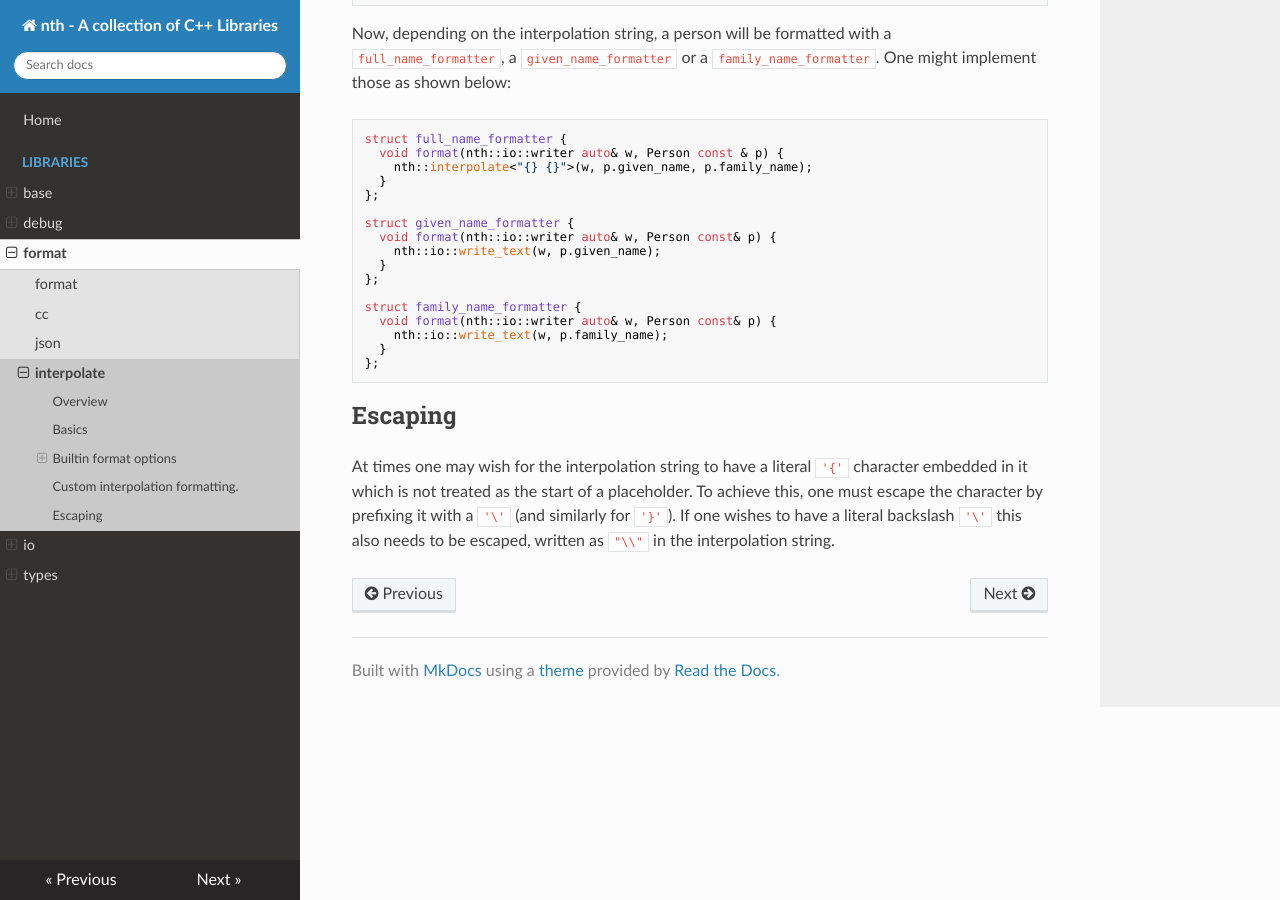
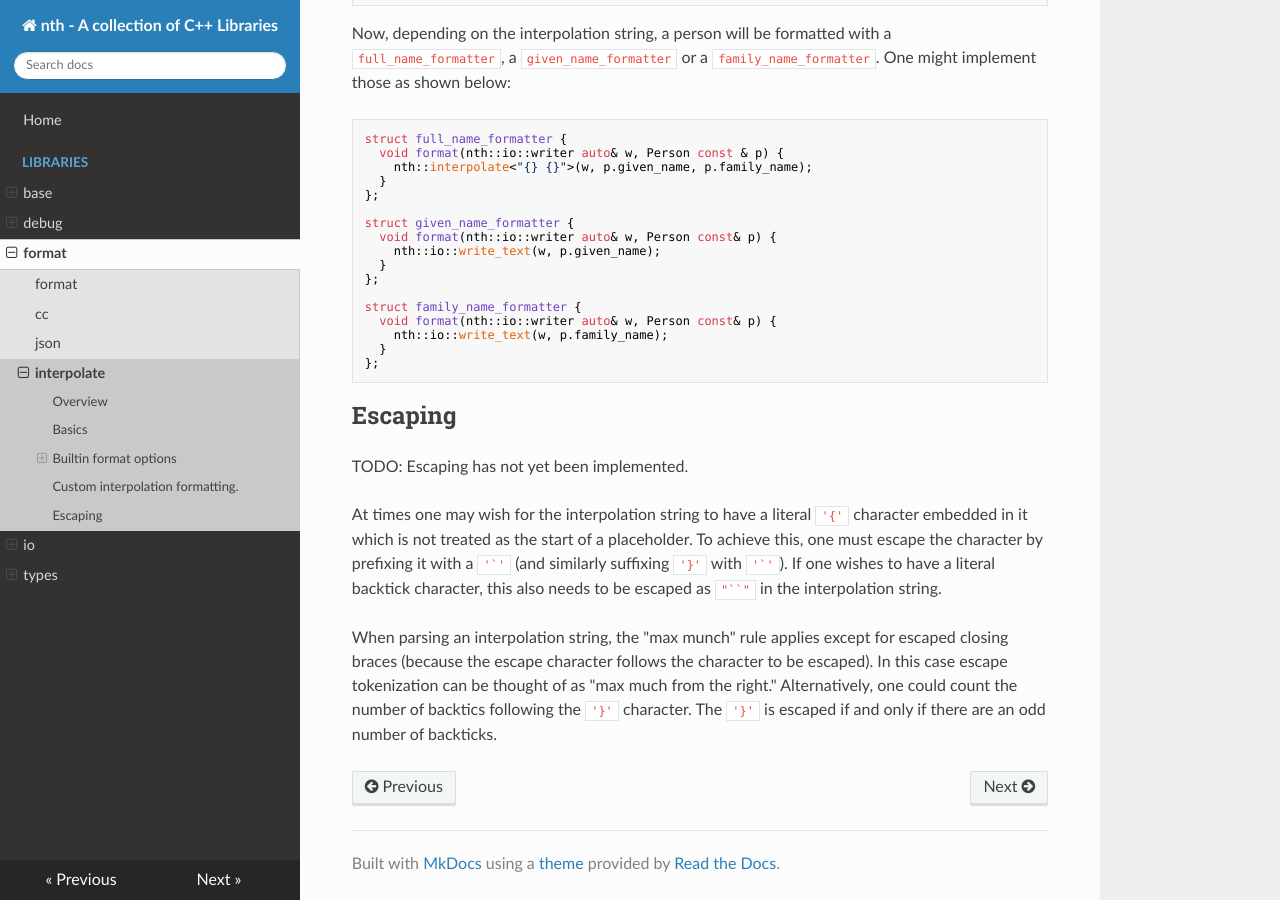
Before and after one commit to asoffer/nth, an MkDocs documentation site: the page built from docs/format/interpolate.md, in a window 1280 px wide and 900 px high, scrolled down 2199 px. Built offline with MkDocs 1.6.1, drawn with Linux system fonts in a browser that asks for light colours; nearby versions of some CDN libraries.

Commit message:
More documentation.

```diff
--- a/docs/format/interpolate.md
+++ b/docs/format/interpolate.md
@@ -124,7 +124,15 @@ struct family_name_formatter {
 
 ## Escaping
 
+TODO: Escaping has not yet been implemented.
+
 At times one may wish for the interpolation string to have a literal `'{'` character embedded in it
 which is not treated as the start of a placeholder. To achieve this, one must escape the character
-by prefixing it with a `'\'` (and similarly for `'}'`). If one wishes to have a literal backslash
-`'\'` this also needs to be escaped, written as `"\\"` in the interpolation string.
+by prefixing it with a ``'`'`` (and similarly suffixing `'}'` with ``'`'``). If one wishes to have a
+literal backtick character, this also needs to be escaped as `"``"` in the interpolation string.
+
+When parsing an interpolation string, the "max munch" rule applies except for escaped closing braces
+(because the escape character follows the character to be escaped). In this case escape tokenization
+can be thought of as "max much from the right." Alternatively, one could count the number of
+backtics following the `'}'` character. The `'}'` is escaped if and only if there are an odd number
+of backticks.
--- a/mkdocs.yml
+++ b/mkdocs.yml
@@ -15,7 +15,7 @@ nav:
     #- container: container.md
     - debug:
       #- contracts: debug/contracts.md
-      #- log: debug/log.md
+      - log: debug/log.md
       #- property: debug/property.md
       - unimplemented: debug/unimplemented.md
       - unreachable: debug/unreachable.md
```
Also changed, not shown: docs/debug/log.md (added, +53 -0 lines), docs/debug/unimplemented.md (+1 -1 lines), docs/debug/unreachable.md (+2 -1 lines).
